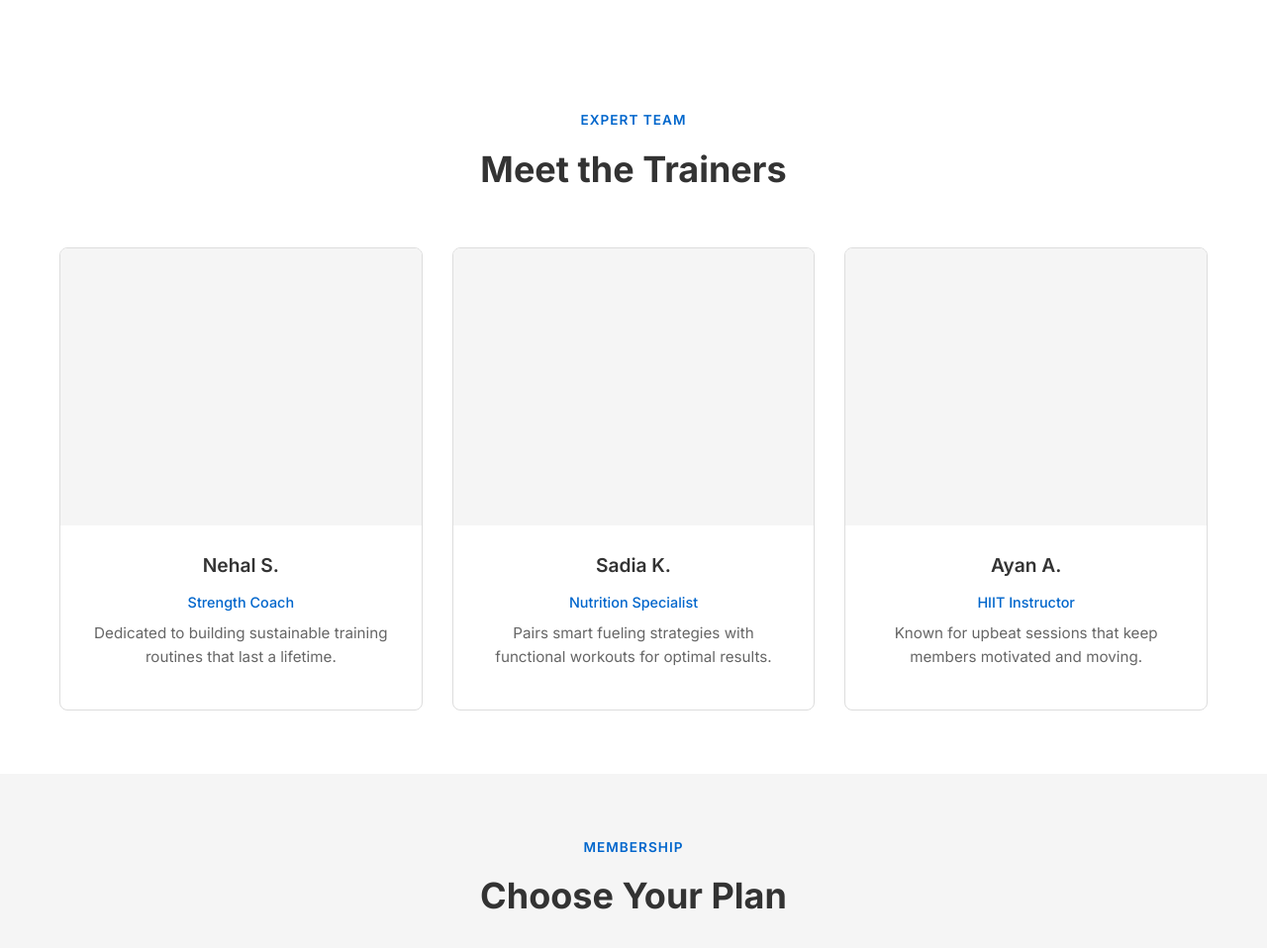
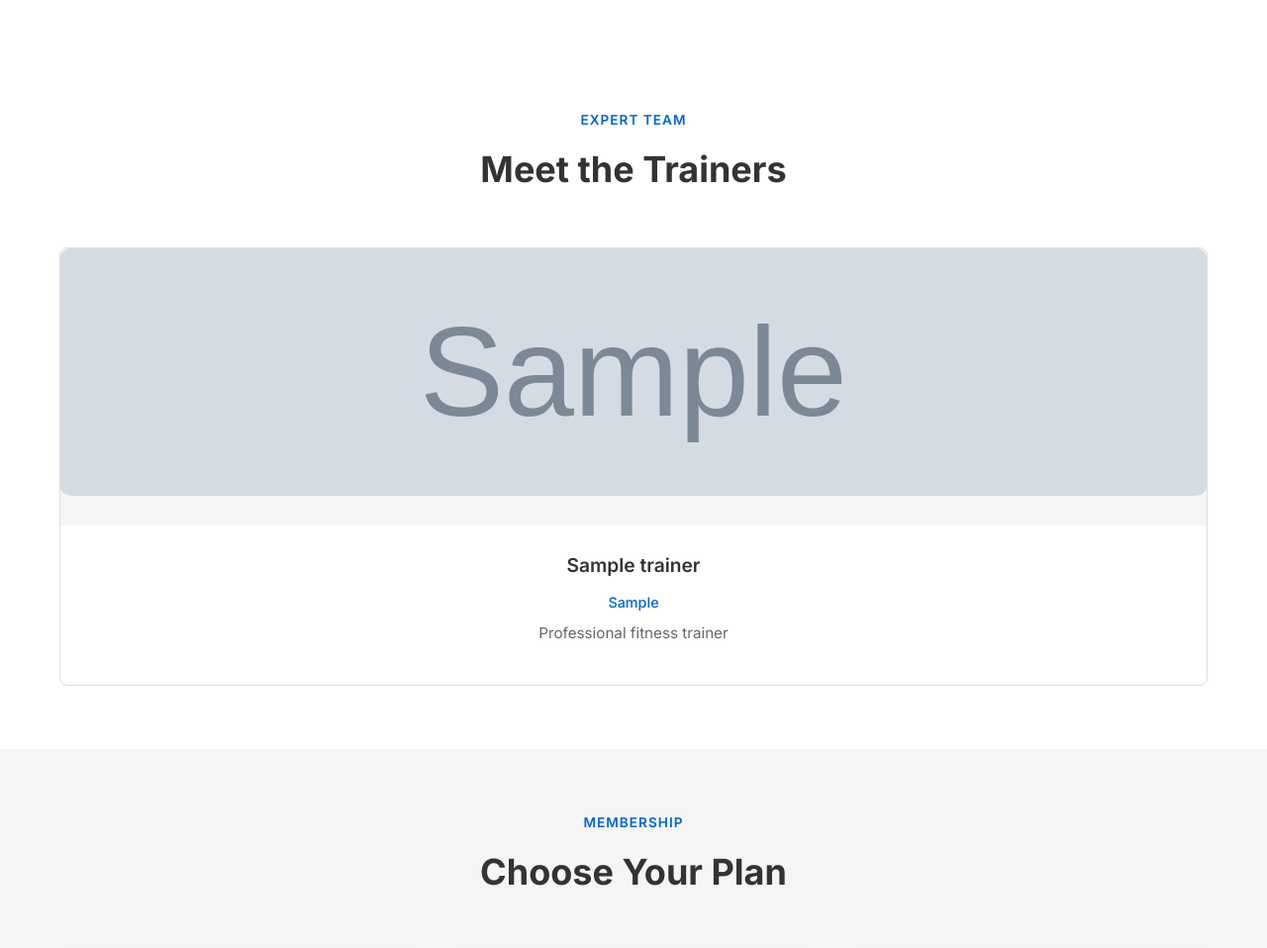
Before and after one commit to shouvikofficial/web-engineering-project, a PHP site: page / in a window 1280 px wide. Shown: the part 2464-3422 px from the top of the page at 99% size. Run offline with PHP 8.4, Linux system fonts and the light colour scheme; tables that the repository leaves empty hold one stand-in row (values such as "Sample post"); grey boxes marked "Sample" are stand-in pictures.

Commit message:
show trainer in main poage from database

```diff
--- a/index.php
+++ b/index.php
@@ -130,37 +130,50 @@
             <span class="section-tag">Expert Team</span>
             <h2>Meet the Trainers</h2>
         </div>
+
         <div class="cards-grid">
-          <div class="card trainer-card">
-            <div class="trainer-img-wrapper">
-              <div class="trainer-placeholder"></div>
+
+        <?php
+
+        include 'backend/connection.php';
+
+
+        $query = "SELECT * FROM trainers";
+        $result = mysqli_query($con, $query);
+
+
+        if (mysqli_num_rows($result) > 0) {
+
+            while ($trainer = mysqli_fetch_assoc($result)) {
+
+
+                if (!empty($trainer['image_url'])) {
+                    $image = $trainer['image_url'];
+                } else {
+                    $image = "default_trainer.png";
+                }
+
+
+                echo "
+                <div class='card trainer-card'>
+                    <div class='trainer-img-wrapper'>
+                        <img src='$image' style='width:100%; height:250px; object-fit:cover; border-radius:10px;'>
                     </div>
-            <div class="card-content text-center">
-              <h3>Nehal S.</h3>
-              <span class="trainer-role">Strength Coach</span>
-              <p>Dedicated to building sustainable training routines that last a lifetime.</p>
+
+                    <div class='card-content text-center'>
+                        <h3>" . $trainer['name'] . "</h3>
+                        <span class='trainer-role'>" . $trainer['specialty'] . "</span>
+                        <p>Professional fitness trainer</p>
                     </div>
                 </div>
-          <div class="card trainer-card">
-            <div class="trainer-img-wrapper">
-              <div class="trainer-placeholder"></div>
-            </div>
-            <div class="card-content text-center">
-              <h3>Sadia K.</h3>
-              <span class="trainer-role">Nutrition Specialist</span>
-              <p>Pairs smart fueling strategies with functional workouts for optimal results.</p>
-            </div>
-          </div>
-          <div class="card trainer-card">
-            <div class="trainer-img-wrapper">
-              <div class="trainer-placeholder"></div>
-            </div>
-            <div class="card-content text-center">
-              <h3>Ayan A.</h3>
-              <span class="trainer-role">HIIT Instructor</span>
-              <p>Known for upbeat sessions that keep members motivated and moving.</p>
-            </div>
-          </div>
+                ";
+            }
+
+        } else {
+            echo "<p style='text-align:center; width:100%;'>No trainers available.</p>";
+        }
+        ?>
+
         </div>
     </div>
 </section>
```
Lines whose indentation alone changed are shown as unchanged.
